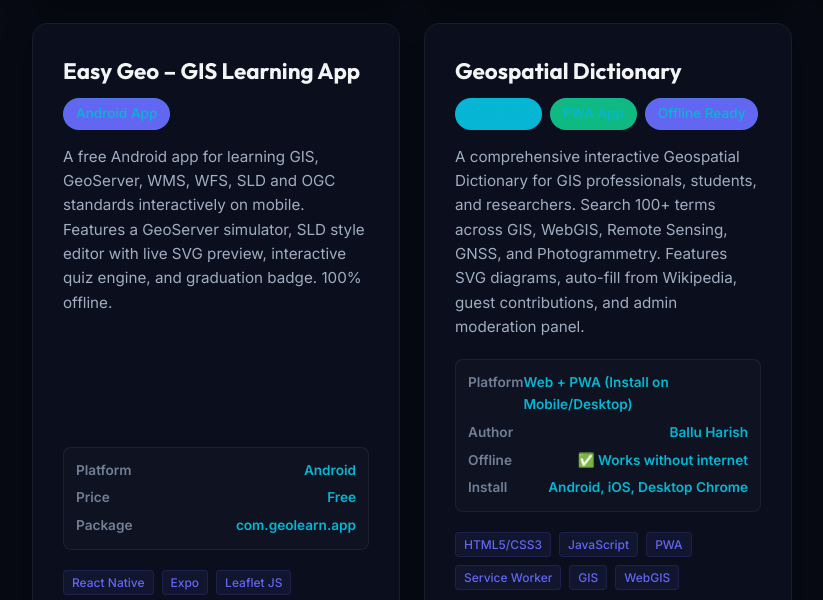
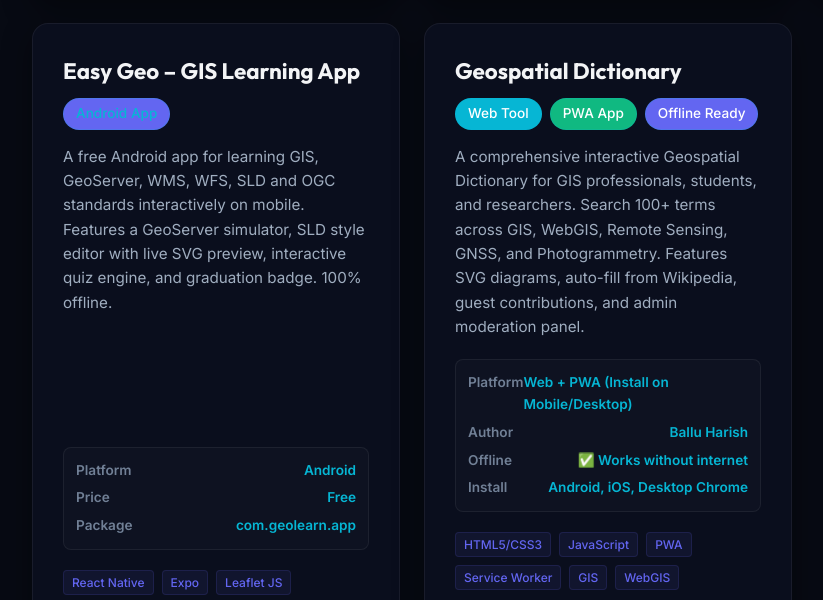
Before and after one commit to HariMSS-WebGIS/Website-Harish, a website: page index.html in a window 1280 px wide. Shown: the part 7019-7619 px from the top of the page, without its empty margins (32-855 px from the left). Drawn offline with Linux system fonts and the light colour scheme.

Commit message:
Update index.html

```diff
--- a/index.html
+++ b/index.html
@@ -697,14 +697,14 @@
                         </div>
                     </div>
 
-   <!-- Project: Geospatial Dictionary -->
+  <!-- Project: Geospatial Dictionary -->
 <div class="glass-card project-card">
     <div class="project-body">
         <h3 class="project-title">Geospatial Dictionary</h3>
         <div style="display: flex; gap: 8px; margin-bottom: 15px; flex-wrap: wrap;">
-            <span class="badge" style="width: fit-content; background: var(--primary);">Web Tool</span>
-            <span class="badge" style="width: fit-content; background: #10b981;">PWA App</span>
-            <span class="badge" style="width: fit-content; background: #6366f1;">Offline Ready</span>
+            <span class="badge" style="width: fit-content; background: var(--primary); color: #ffffff;">Web Tool</span>
+            <span class="badge" style="width: fit-content; background: #10b981; color: #ffffff;">PWA App</span>
+            <span class="badge" style="width: fit-content; background: #6366f1; color: #ffffff;">Offline Ready</span>
         </div>
         <p class="project-details">
             A comprehensive interactive Geospatial Dictionary for GIS professionals, students, and researchers. Search 100+ terms across GIS, WebGIS, Remote Sensing, GNSS, and Photogrammetry. Features SVG diagrams, auto-fill from Wikipedia, guest contributions, and admin moderation panel.
```
